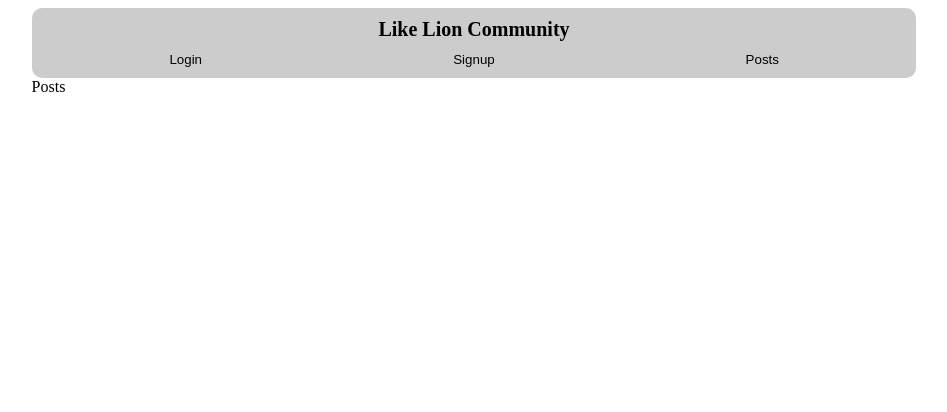
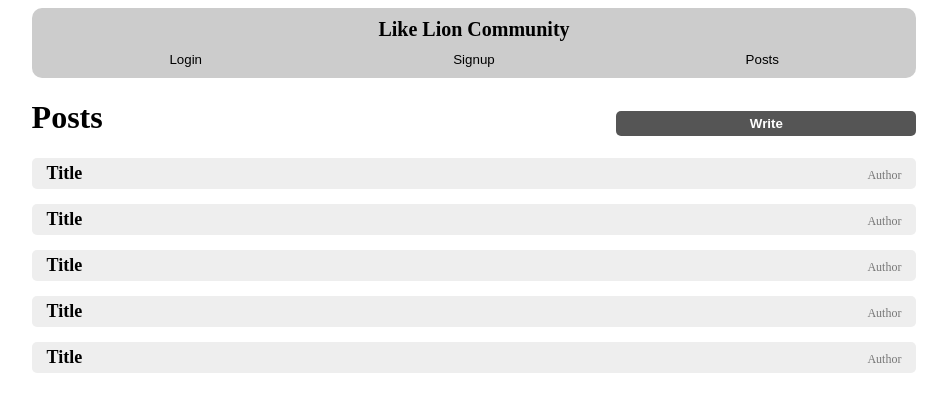
Before and after one commit to juiuj/LikeLion_lab_api, a React (Create React App) app: page /posts in a window 1280 px wide. Shown: the top 412 px of the page, without its empty margins (166-1113 px from the left). Built offline with nearby package versions, Linux system fonts and the light colour scheme.

Commit message:
post 구현

```diff
--- /dev/null
+++ b/src/Component/PostListItem.jsx
@@ -0,0 +1,33 @@
+import React from 'react'
+import styled from 'styled-components'
+
+const PostListItem = () => {
+  return (
+    <ItemBox>
+        <TitleTyphography>Title</TitleTyphography>
+        <AuthorTyphography>Author</AuthorTyphography>
+    </ItemBox>
+  )
+}
+
+const ItemBox=styled('div')`
+    padding: 5px 15px;
+    border-radius: 5px;
+    background-color: #eeeeee;
+    display: flex;
+    justify-content: space-between;
+    align-items: baseline;
+    margin-bottom: 15px;
+`
+
+const TitleTyphography=styled('div')`
+    font-size: 18px;
+    font-weight:700;
+`
+const AuthorTyphography=styled('div')`
+    font-size: 12px;
+    color: #777777;
+`
+
+
+export default PostListItem
--- a/src/pages/Home.jsx
+++ b/src/pages/Home.jsx
@@ -1,4 +1,3 @@
-import React, { useState } from 'react'
 import styled from 'styled-components'
 import MyButton from '../Component/MyButton'
 
--- a/src/pages/Post.jsx
+++ b/src/pages/Post.jsx
@@ -1,9 +1,34 @@
 import React from 'react'
+import styled from 'styled-components'
 
 const Post = () => {
   return (
-    <div>Post</div>
+    <React.Fragment>
+    <PostHead>
+      <TitleTyphography>Title</TitleTyphography>
+      <AuthorTyphography>Author</AuthorTyphography>
+    </PostHead>
+    <h4>Content</h4>
+    <p>Lorem ipsum dolor sit amet consectetur adipisicing elit. Maxime quidem, in enim et totam dicta animi quo officiis. Assumenda veritatis expedita culpa laudantium iusto dolores nam eius vero corporis dignissimos.</p>
+    </React.Fragment>
   )
 }
 
+const PostHead=styled('div')`
+    display: flex;
+    align-items: baseline;
+    margin-top: 100px;
+
+`
+
+const TitleTyphography=styled('div')`
+    font-size: 24px;
+    font-weight:700;
+    margin-right: 15px;
+`
+const AuthorTyphography=styled('div')`
+    font-size: 18px;
+    color: #777777;
+`
+
 export default Post
--- a/src/pages/PostWrite.jsx
+++ b/src/pages/PostWrite.jsx
@@ -1,9 +1,44 @@
-import React from 'react'
+import React, { useState } from 'react'
+import ShadowBox from '../Component/ShadowBox'
+import MyInput from '../Component/MyInput'
+import MyButton from '../Component/MyButton'
+import styled from 'styled-components'
 
 const PostWrite = () => {
+
+    const [title, setTitle]=useState('')
+    const [content, setContent]=useState('')
+
+    const handleSubmit=async(e)=>{
+        e.preventDefault()
+        console.log("title: ", title)
+        console.log("content: ", content)
+    }
+
   return (
-    <div>PostWrite</div>
+    <ShadowBoxWrap>
+    <ShadowBox>
+    <form onSubmit={handleSubmit}>
+        <MyInput type='text' placeholder='제목을 입력하세요'
+            value={title} onChange={(e)=>{setTitle(e.target.value)}}
+        ></MyInput>
+        <textarea rows={10} style={{width:'100%',
+        boxSizing:'border-box',
+        borderRadius:'5px',
+        marginBottom:'10px'
+        }}
+        value={content} onChange={(e)=>{setContent(e.target.value)}}
+        ></textarea>
+        <MyButton type='submit'>Submit</MyButton>
+    </form>
+
+    </ShadowBox>
+    </ShadowBoxWrap>
   )
 }
 
+const ShadowBoxWrap=styled('div')`
+  padding: 100px 0;
+`
+
 export default PostWrite
--- a/src/pages/Posts.jsx
+++ b/src/pages/Posts.jsx
@@ -1,9 +1,39 @@
 import React from 'react'
+import styled from 'styled-components'
+import MyButton from '../Component/MyButton'
+import PostListItem from '../Component/PostListItem'
+import { useNavigate } from 'react-router-dom'
 
 const Posts = () => {
+
+  const navigate=useNavigate()
+
   return (
-    <div>Posts</div>
+    <React.Fragment>
+      <PostsHead>
+        <h1>Posts</h1>
+        <WriteWrap>
+        <MyButton onClick={()=>navigate('/post-write')}>Write</MyButton>
+        </WriteWrap>
+      </PostsHead>
+      <PostListItem></PostListItem>
+      <PostListItem></PostListItem>
+      <PostListItem></PostListItem>
+      <PostListItem></PostListItem>
+      <PostListItem></PostListItem>
+    </React.Fragment>
+
   )
 }
 
+const PostsHead=styled('div')`
+  display: flex;
+  justify-content: space-between;
+  align-items: baseline;
+`
+const WriteWrap=styled('div')`
+  width:300px;
+
+`
+
 export default Posts
```
